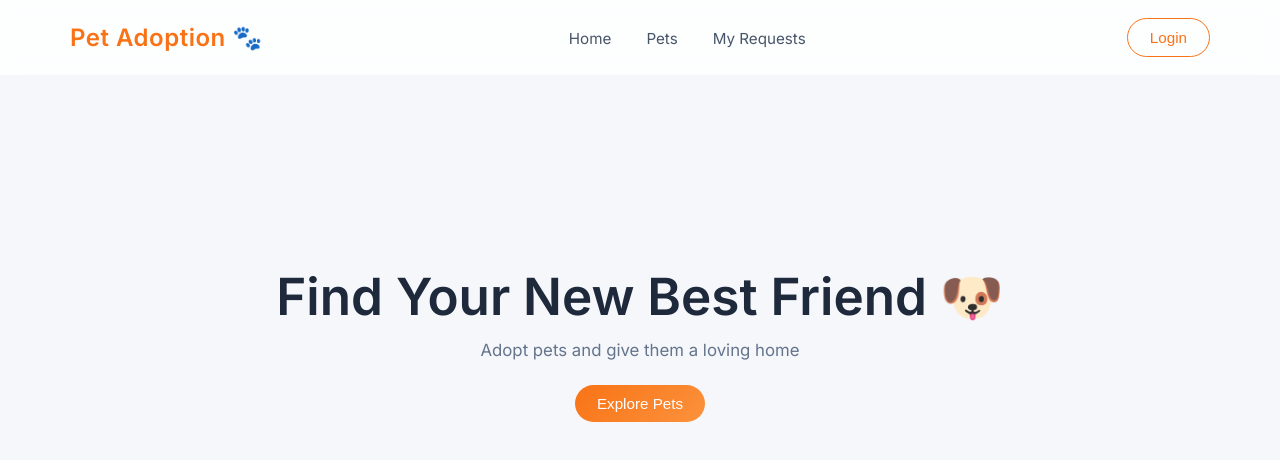
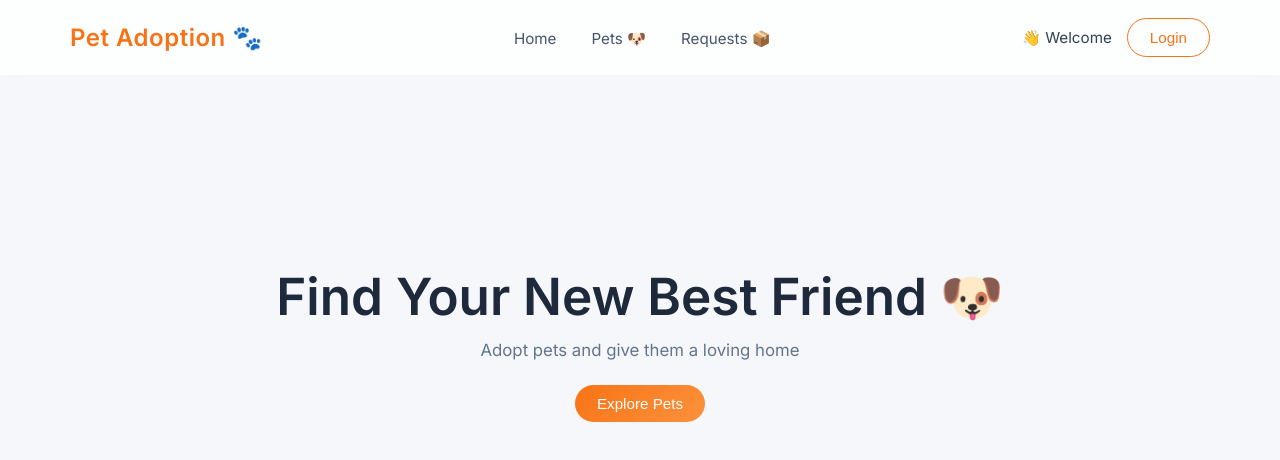
Before and after one commit to vishnuvardhan3195923-dot/pet-adoption, a plain HTML site: page index.html in a window 1280 px wide. Drawn offline with Linux system fonts and the light colour scheme.

Commit message:
Update index.html

```diff
--- a/index.html
+++ b/index.html
@@ -11,8 +11,8 @@
 
 <ul>
 <li><a href="index.html">Home</a></li>
-<li><a href="pets.html">Pets</a></li>
-<li><a href="orders.html">My Requests</a></li>
+<li><a href="pets.html">Pets 🐶</a></li>
+<li><a href="orders.html">Requests 📦</a></li>
 </ul>
 
 <div class="user-area">
@@ -36,10 +36,10 @@
 let user = localStorage.getItem("user");
 
 if(user){
-document.getElementById("userDisplay").innerText = "Hello, " + user;
+document.getElementById("userDisplay").innerText = "👋 Hello, " + user;
 document.getElementById("loginBtn").style.display = "none";
 } else {
-document.getElementById("userDisplay").innerText = "";
+document.getElementById("userDisplay").innerText = "👋 Welcome";
 document.getElementById("logoutBtn").style.display = "none";
 }
 
```
